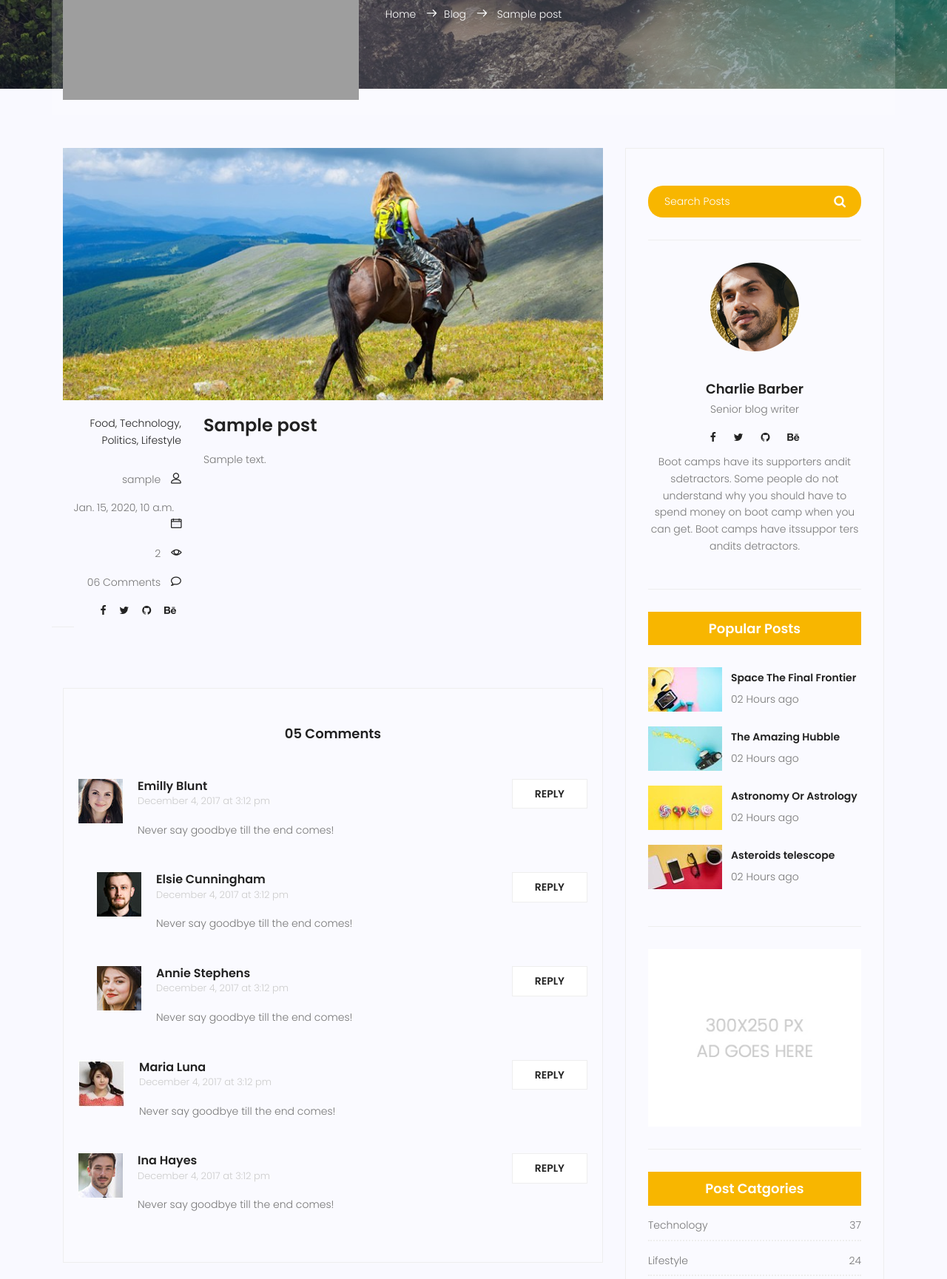
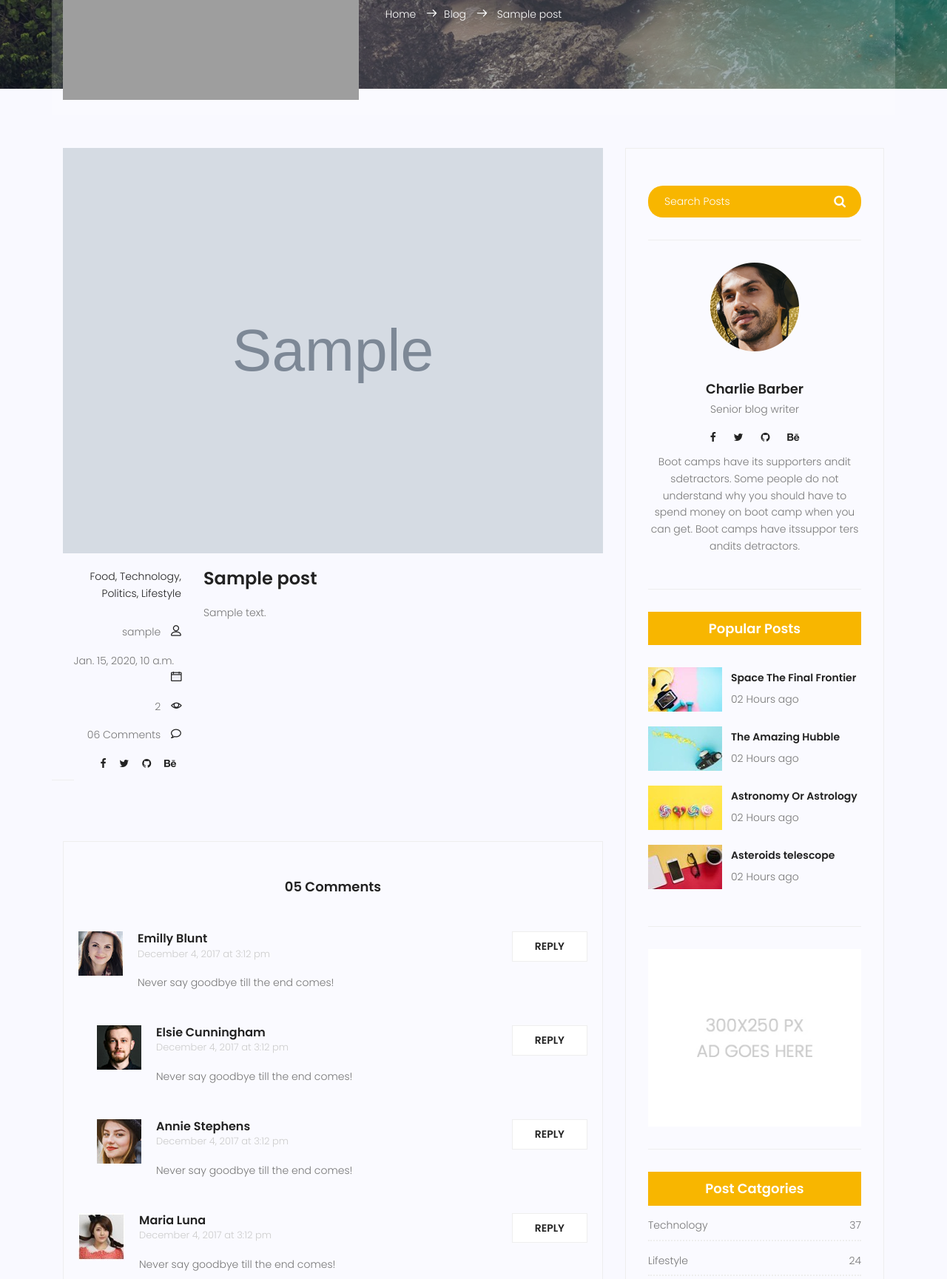
Before and after one commit to AisDisappeared/mysite, a Django app: page /blog/1 in a window 1280 px wide. Shown: the part 220-1949 px from the top of the page at 74% size. Run offline with Django 5.2, Linux system fonts and the light colour scheme; tables that the repository leaves empty hold one stand-in row (values such as "Sample post"); grey boxes marked "Sample" are stand-in pictures; some libraries are stand-ins or nearby versions; grey boxes are pictures that could not be loaded.

Commit message:
posts images
posts images matched

```diff
--- a/templates/blog/blog-single.html
+++ b/templates/blog/blog-single.html
@@ -29,7 +29,7 @@
         <div class="single-post row">
           <div class="col-lg-12">
             <div class="feature-img">
-              <img class="img-fluid" src="{% static 'img/blog/feature-img1.jpg' %}" alt="" />
+              <img class="img-fluid" src="{{Post.image.url}}" alt="" />
             </div>
           </div>
           <div class="col-lg-3 col-md-3 meta-details">
```
